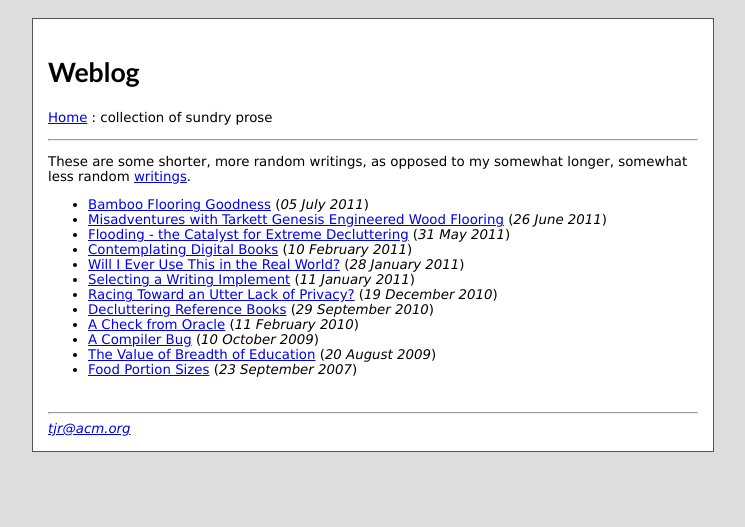
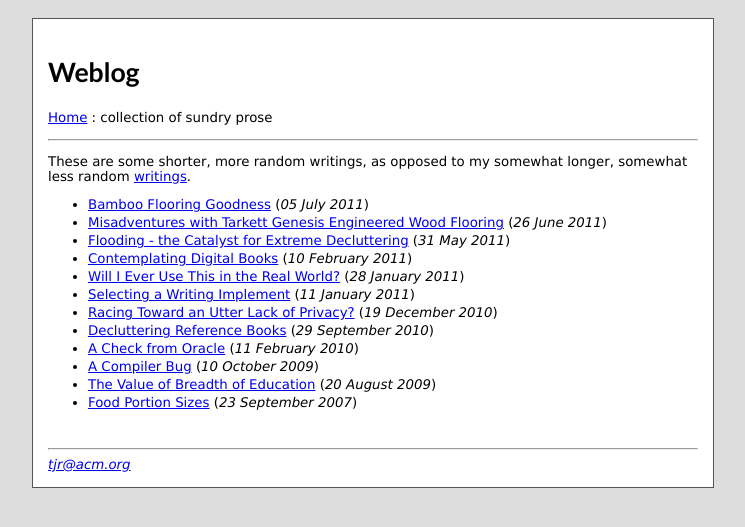
Before and after one commit to tjr/tjr.github.com, a Jekyll site: the page built from weblog/index.html, in a window 1280 px wide. Shown: the top 527 px of the page, without its empty margins (267-1012 px from the left). Built offline with Jekyll 4.4.1, drawn with Linux system fonts in a browser that asks for light colours.

Commit message:
style edits

```diff
--- a/_layouts/weblogentry.html
+++ b/_layouts/weblogentry.html
@@ -2,7 +2,7 @@
 <html>
 <head>
 <title>{{ page.title }}</title>
-<link rel="stylesheet" href="/site.css" media="all" title="Default" charset="utf-8"/>
+<link rel="stylesheet" href="/modern.css" media="all" title="Default" charset="utf-8"/>
 </head>
 
 <body>
--- a/modern.css
+++ b/modern.css
@@ -20,6 +20,10 @@ div.nav {
   padding: 2px;
 }
 
+li.entries {
+  padding-bottom: 3px;
+}
+
 /* fonts */
 body {font-family: Verdana; font-size:10pt;}
 h1, h2, h3, h4, h5 {font-family: "Trebuchet MS";}
--- a/weblog/index.html
+++ b/weblog/index.html
@@ -10,9 +10,9 @@ title: Weblog
 These are some shorter, more random writings, as opposed to my somewhat longer, somewhat less
 random <a href="/writing/">writings</a>.
 
-<ul class="bloglist">
+<ul>
 {% for post in site.posts %}
-<li class="bloglist"><a href="{{post.url}}">{{post.title}}</a> (<em>{{post.date | date_to_long_string}}</em>)</li>
+<li class="entries"><a href="{{post.url}}">{{post.title}}</a> (<em>{{post.date | date_to_long_string}}</em>)</li>
 {% endfor %}
 </ul>
 
```
